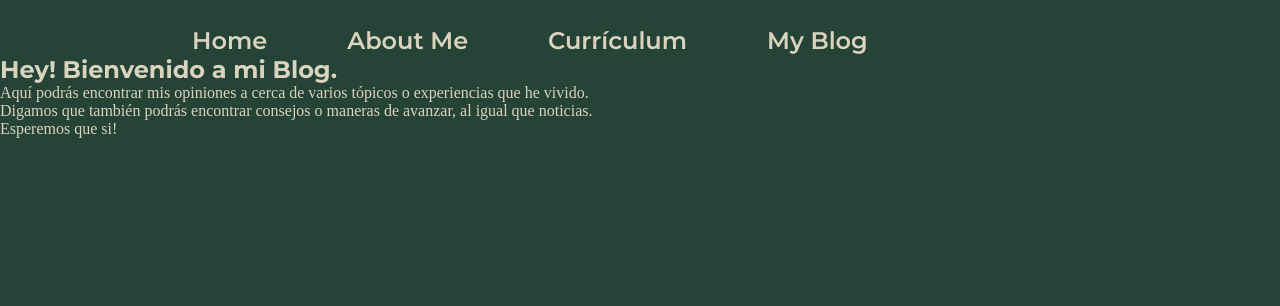
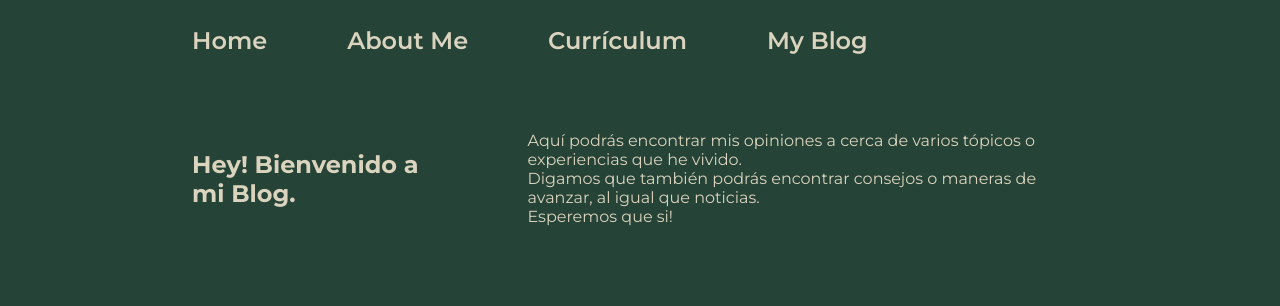
Before and after one commit to Jitsuwu/portafolio-web, a plain HTML site: page blog.html in a window 1280 px wide. Drawn offline with Linux system fonts and the light colour scheme.

Commit message:
added main function to work

```diff
--- a/blog.html
+++ b/blog.html
@@ -7,7 +7,6 @@
     <link rel="stylesheet" href="styles/style.css">
 </head>
 <body>
-
     <header class="header">
         <nav class="headerMenu">
             <a class="headerMenuLinks" href="index.html">
@@ -24,14 +23,15 @@
             </a>
         </nav>
     </header>
-
+    <main class="presentacion">
         <h1 class="presentacionContenidoParrafo">
             Hey! Bienvenido a mi Blog.
         </h1>
-    <p>
+        <p class="presentacionContenidoParrafo2">
             Aquí podrás encontrar mis opiniones a cerca de varios tópicos o experiencias que he vivido.
             <br>Digamos que también podrás encontrar consejos o maneras de avanzar, al igual que noticias.
             <br>Esperemos que si!
        </p>
+    </main>
 </body>
 </html>
```
Lines whose indentation alone changed are shown as unchanged.
